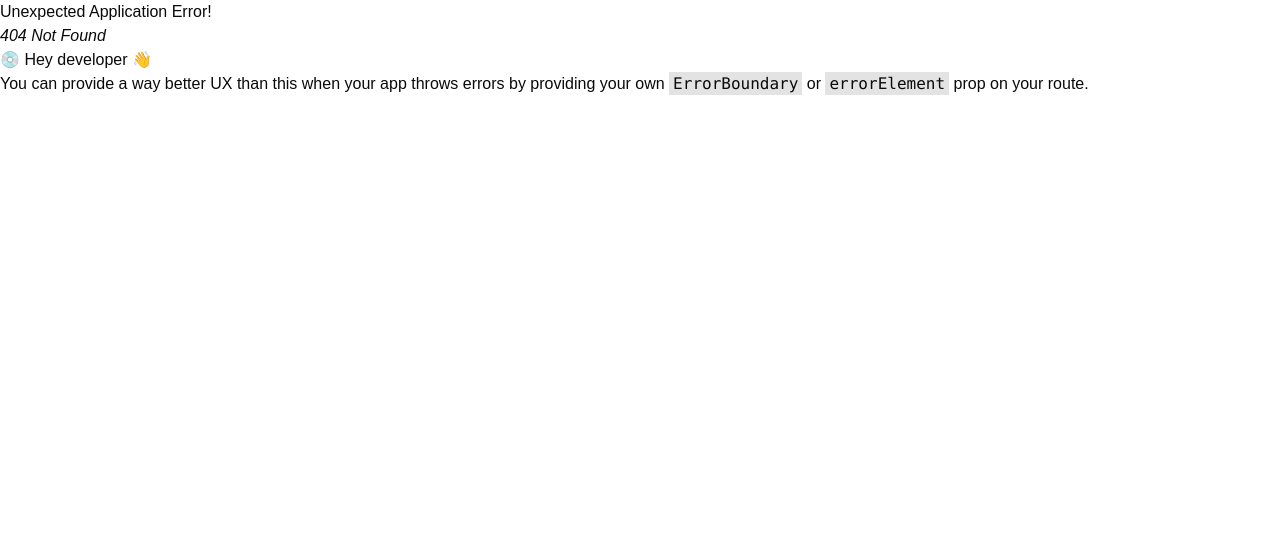
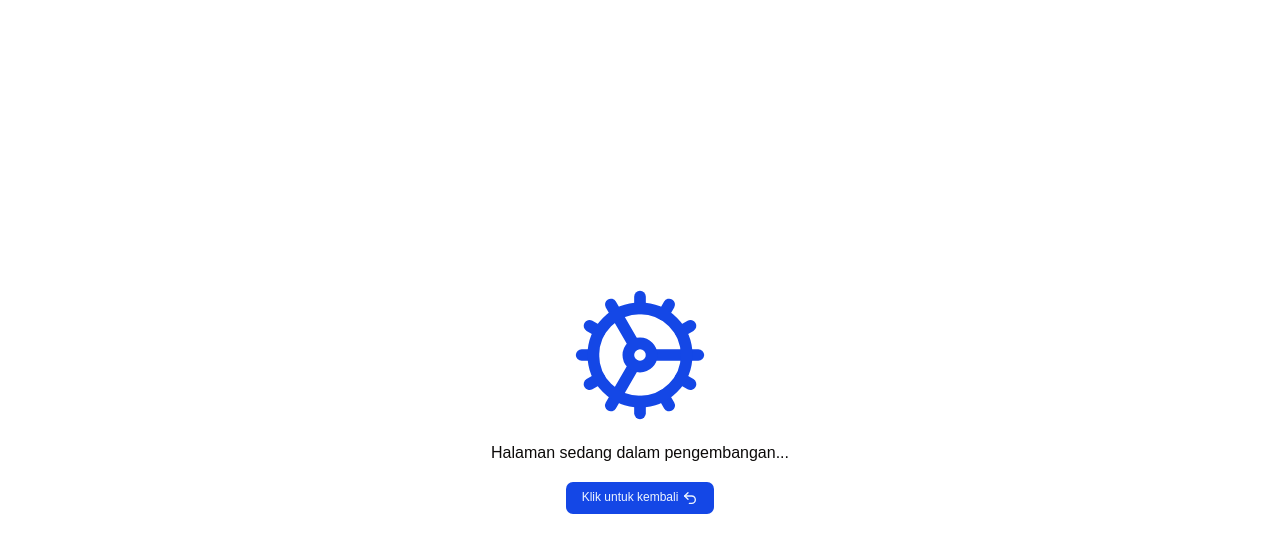
Before and after one commit to mcqeems/imk-uas, a React (Vite) app: page /development in a window 1280 px wide. Before the commit this address had no page. Shown: the top 552 px of the page. Built offline with nearby package versions, Linux system fonts and the light colour scheme.

Commit message:
add not found and development page

```diff
--- a/src/main.tsx
+++ b/src/main.tsx
@@ -9,11 +9,14 @@ import Profil from '@/pages/profil/Profil';
 import CeritaInspirasi from '@/pages/cerita-inspirasi/CeritaInspirasi';
 import Mitra from '@/pages/mitra/Mitra';
 import Program from '@/pages/program/Program';
+import Development from '@/pages/development/Development';
+import NotFound from './pages/not-found/NotFound';
 
 const router = createBrowserRouter([
   {
     path: '/',
     element: <Layout />,
+    errorElement: <NotFound />,
     children: [
       {
         index: true,
@@ -37,6 +40,10 @@ const router = createBrowserRouter([
       },
     ],
   },
+  {
+    path: '/development',
+    element: <Development />,
+  },
 ]);
 
 createRoot(document.getElementById('root')!).render(
--- /dev/null
+++ b/src/pages/development/Development.tsx
@@ -0,0 +1,24 @@
+import { Button } from '@/components/ui/button';
+import { CogIcon, Undo2Icon } from 'lucide-react';
+import { useNavigate } from 'react-router-dom';
+
+function Development() {
+  const navigate = useNavigate();
+  return (
+    <div className="h-dvh w-full flex flex-col items-center justify-center gap-4">
+      <CogIcon className="h-35 w-35 text-primary" />
+      <h1>Halaman sedang dalam pengembangan...</h1>
+      <Button
+        onClick={() => {
+          navigate('/');
+        }}
+        size="lg"
+        className="p-4 cursor-pointer"
+      >
+        Klik untuk kembali <Undo2Icon className="w-5 h-5" />
+      </Button>
+    </div>
+  );
+}
+
+export default Development;
--- /dev/null
+++ b/src/pages/not-found/NotFound.tsx
@@ -0,0 +1,25 @@
+import { Button } from '@/components/ui/button';
+import { OctagonXIcon, Undo2Icon } from 'lucide-react';
+import { useNavigate } from 'react-router-dom';
+
+function NotFound() {
+  const navigate = useNavigate();
+  return (
+    <div className="h-dvh w-full flex flex-col items-center justify-center gap-4">
+      <OctagonXIcon className="h-35 w-35 text-red-800" />
+      <h1 className="font-bold txt-red-800 text-2xl">404 Error.</h1>
+      <h2>Halaman tidak ditemukan.</h2>
+      <Button
+        onClick={() => {
+          navigate('/');
+        }}
+        size="lg"
+        className="p-4 cursor-pointer"
+      >
+        Klik untuk kembali <Undo2Icon className="w-5 h-5" />
+      </Button>
+    </div>
+  );
+}
+
+export default NotFound;
```
